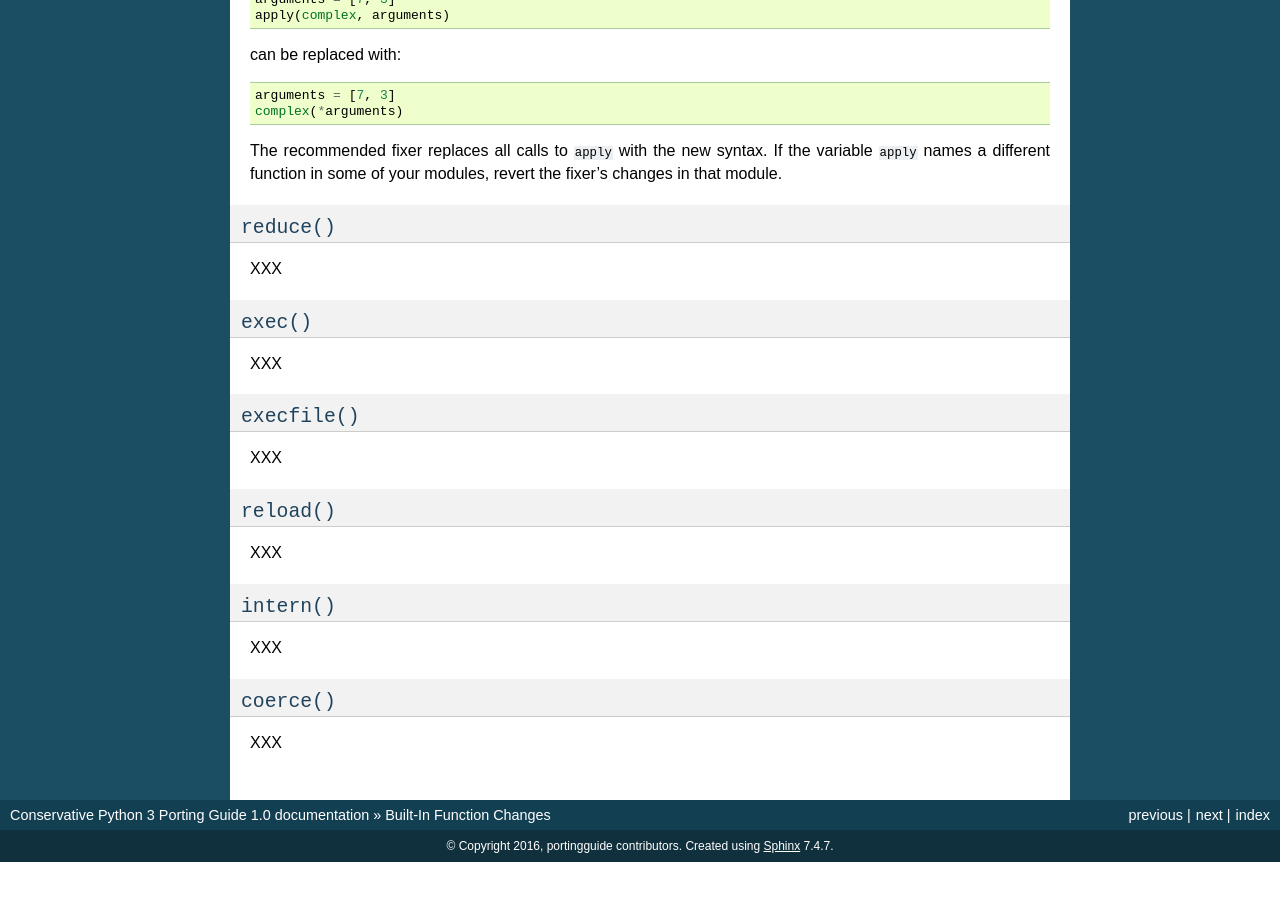
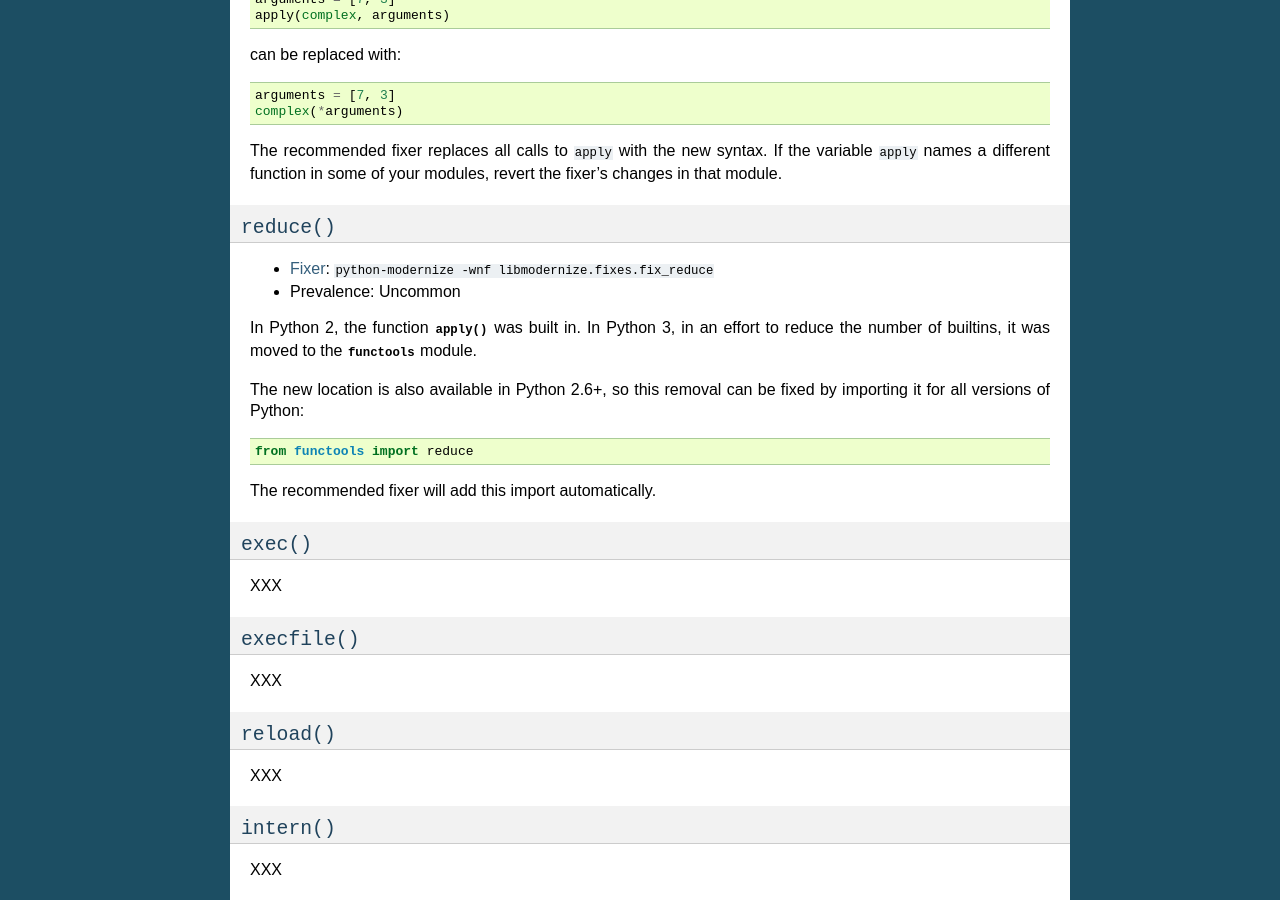
Before and after one commit to fedora-python/portingguide, a Sphinx documentation site: the page built from source/builtins.rst, in a window 1280 px wide and 900 px high, scrolled down 1933 px. Built offline with Sphinx 7.4.7, drawn with Linux system fonts in a browser that asks for light colours; before the commit the page ends 2795 px from its top, so only the background shows below that.

Commit message:
Describe the reduce() function

```diff
--- a/source/builtins.rst
+++ b/source/builtins.rst
@@ -134,7 +134,20 @@ in some of your modules, revert the fixer's changes in that module.
 ``reduce()``
 ~~~~~~~~~~~~
 
-XXX
+* :ref:`Fixer <python-modernize>`: ``python-modernize -wnf libmodernize.fixes.fix_reduce``
+* Prevalence: Uncommon
+
+In Python 2, the function :func:`apply` was built in.
+In Python 3, in an effort to reduce the number of builtins, it was moved
+to the :mod:`functools` module.
+
+The new location is also available in Python 2.6+, so this removal can be fixed
+by importing it for all versions of Python::
+
+    from functools import reduce
+
+The recommended fixer will add this import automatically.
+
 
 
 ``exec()``
```
